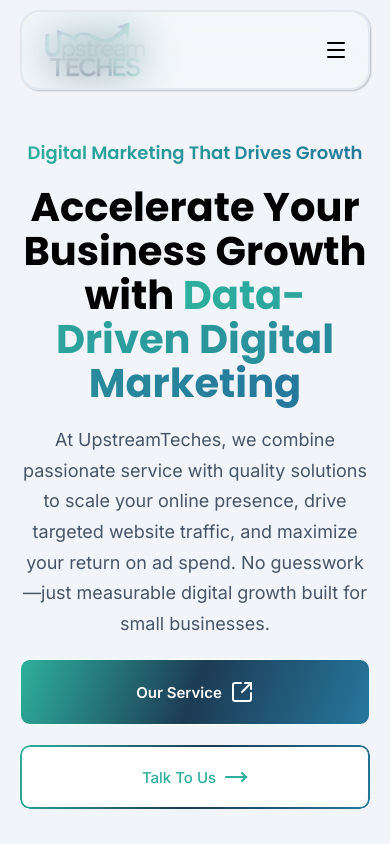
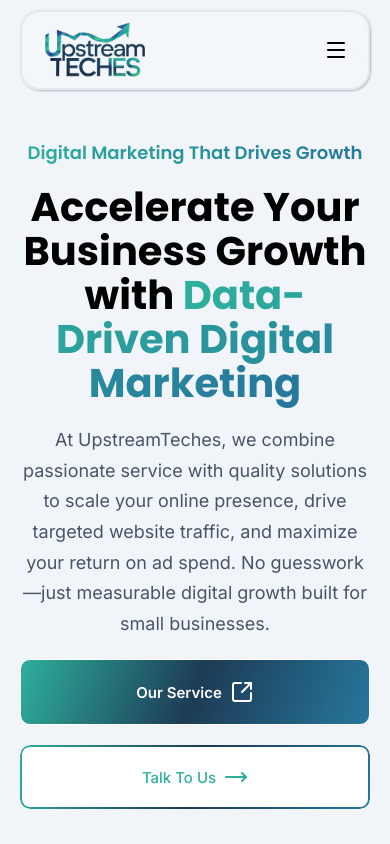
Before and after one commit to mikee-pixel/upstreamteches, a React (Vite) app: page / in a window 390 px wide. Shown: the top 844 px of the page. Built offline with nearby package versions, Linux system fonts and the light colour scheme; no server answers.

Commit message:
Fix the slideout menu functionality

```diff
--- a/src/index.css
+++ b/src/index.css
@@ -863,6 +863,11 @@
   z-index: 0;
 }
 
+.header-menu .branding-logo {
+  position: relative;
+  z-index: 1;
+}
+
 .header-menu .branding-logo img {
   width: 80%;
   height: auto;
@@ -1033,10 +1038,6 @@
   .mobile-menu-container {
     display: flex;
   }
-
-  .mobile-menu-container {
-    /* overflow-y: auto; */
-  }
 }
 
 @media screen and (max-width: 640px) {
```
